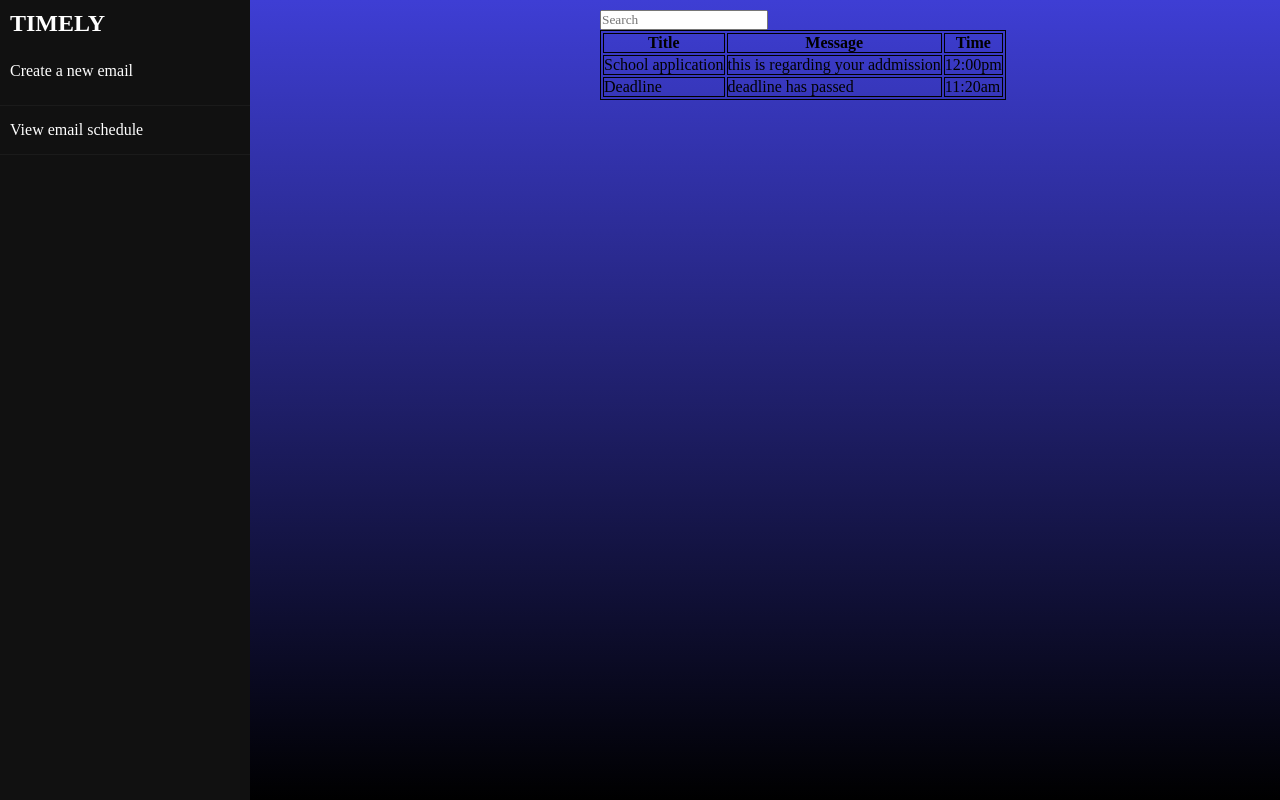
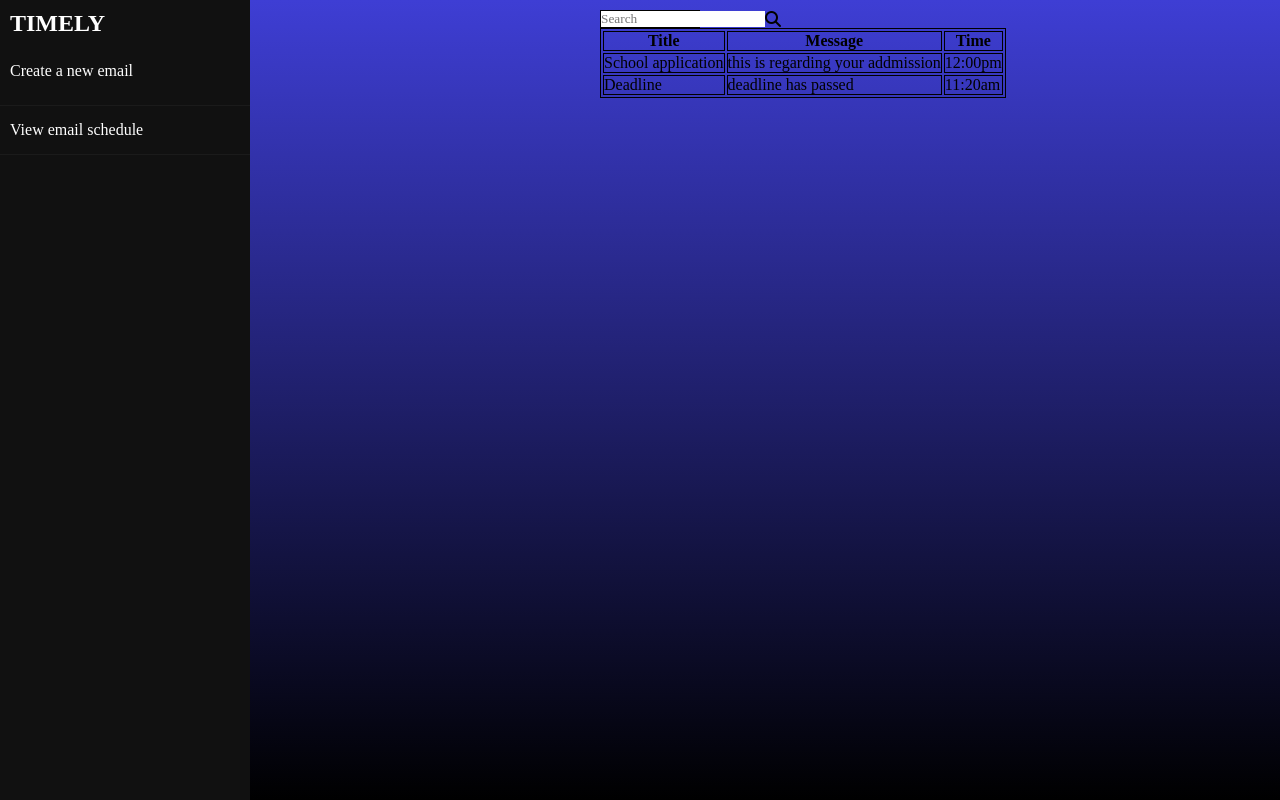
Before and after one commit to Ike-jide/Timely, a plain HTML site: page src/timely/timely.html in a window 1280 px wide. Shown: the top 800 px of the page. Drawn offline with Linux system fonts and the light colour scheme.

Commit message:
adding functionality to search feature

```diff
--- a/src/timely/timely.css
+++ b/src/timely/timely.css
@@ -49,3 +49,11 @@ body{
 table, th, td {
     border: 1px solid black;
   }
+  .search-bar{
+    display: flex;
+    border: 1px solid;
+    width: 100px;
+  }
+  .search{
+    border: none;
+  }
--- a/src/timely/timely.html
+++ b/src/timely/timely.html
@@ -4,6 +4,7 @@
     <meta name="viewport" content="width=device-width, initial-scale=1.0">
     <title>Document</title>
     <link rel="stylesheet" href="timely.css">
+    <script src="https://kit.fontawesome.com/ed494a2c14.js" crossorigin="anonymous"></script>
 </head>
 <body>
    <div class="sidebar">
@@ -17,10 +18,11 @@
     </div>
    </div>
    <div class="output">
-    <div>
+    <div class="search-bar">
       <form class="search-form" id="searchForm">
-        <input type="search" id="search" placeholder="Search">
+        <input type="search" id="search" placeholder="Search" class="search">
       </form>
+      <i class="fa-solid fa-magnifying-glass"></i>
     </div>
     <table class="table">
         <tr>
```
